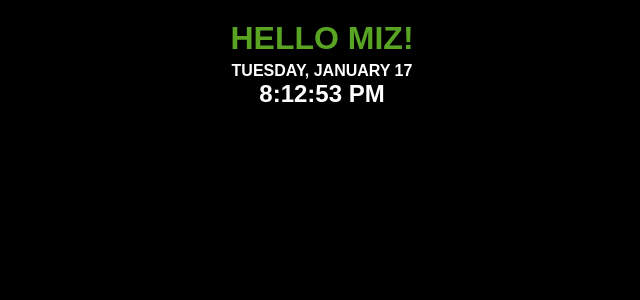
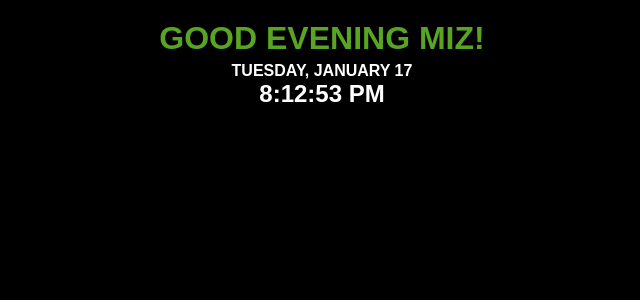
Before and after one commit to Evan-C-Mead/snow-app, a React (Create React App) app: page / in a window 1280 px wide. Shown: the top 300 px of the page, without its empty margins (318-958 px from the left). Built offline with nearby package versions, Linux system fonts and the light colour scheme.

Commit message:
greeting and name are now time and random dynamic

```diff
--- a/src/components/Hello.js
+++ b/src/components/Hello.js
@@ -15,9 +15,29 @@ export default function Hello() {
         return () => clearInterval(randomName);
     },)
 
+    const date = new Date();
+    const hrs = date.getHours();
+    let greeting;
+
+    if (hrs < 4) {
+        greeting = "You're a night owl";
+    }
+    else if (hrs < 12) {
+        greeting = "Good morning";
+    }
+    else if (hrs < 17) {
+        greeting = "Good afternoon";
+    }
+    else if (hrs < 22) {
+        greeting = "Good evening";
+    }
+    else {
+        greeting = "Go to bed";
+    }
+
     return (
         <div className="hello">
-            <h1>HELLO {helloName}!</h1>
+            <h1>{greeting.toLocaleUpperCase()} {helloName}!</h1>
         </div>
     )
 }
```
